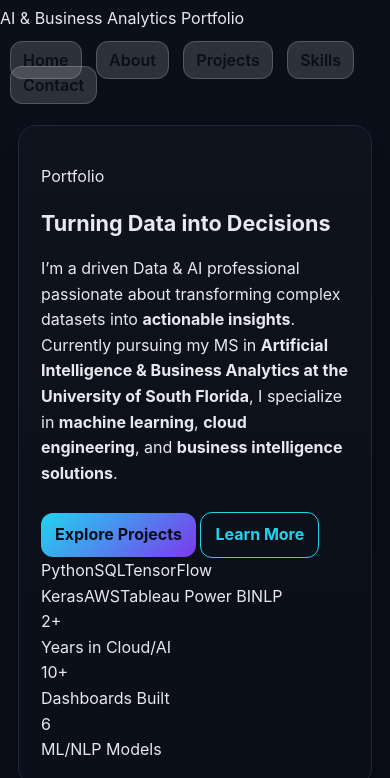
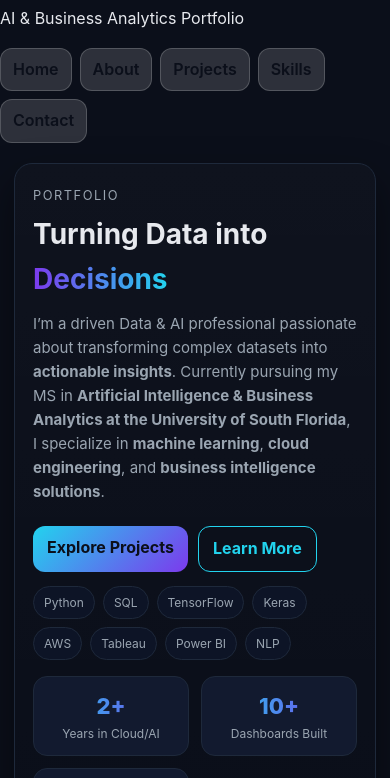
Before and after one commit to Mythily2110/portfolio-U15860523, a plain HTML site: page index.html in a window 390 px wide. Shown: the part 61-839 px from the top of the page. Drawn offline with Linux system fonts and the light colour scheme.

Commit message:
Update style.css

```diff
--- a/style.css
+++ b/style.css
@@ -10,12 +10,13 @@
   --border:#1E293B;      /* borders */
   --shadow:0 18px 40px rgba(0,0,0,.45);
 }
-/* change palette quickly:
-:root{ --accent:#10b981; --accent2:#06b6d4; }  emerald-cyan
-*/
+/* quick palette swap example:
+:root{ --accent:#10b981; --accent2:#06b6d4; }  /* emerald-cyan */
+/* :root{ --accent:#3b82f6; --accent2:#0ea5e9; }  /* blue-sky */
 
 /* ===== base ===== */
-*{box-sizing:border-box} html,body{margin:0}
+*{box-sizing:border-box}
+html,body{margin:0}
 body{
   background:var(--bg); color:var(--text);
   font-family:Inter,system-ui,-apple-system,Segoe UI,Roboto,Arial,sans-serif;
@@ -31,16 +32,18 @@ a:hover{opacity:.92}
   border-bottom:1px solid var(--border);
   box-shadow:var(--shadow);
 }
-.wrap{max-width:1100px; margin:0 auto; padding:12px 18px;
-  display:flex; align-items:center; justify-content:space-between; gap:14px;}
+.wrap{
+  max-width:1100px; margin:0 auto; padding:12px 18px;
+  display:flex; align-items:center; justify-content:space-between; gap:14px;
+}
 .brand{
   font-weight:800; letter-spacing:.2px;
   background:#0b0f1a; color:#fff; padding:8px 12px; border-radius:12px;
 }
+.nav{display:flex; flex-wrap:wrap; gap:10px}
 .nav a{
   color:#0b0f1a; background:#ffffff24; border:1px solid #ffffff2f;
-  padding:8px 12px; border-radius:12px; margin-left:10px; transition:.2s;
-  font-weight:600;
+  padding:8px 12px; border-radius:12px; transition:.2s; font-weight:600;
 }
 .nav a:hover{background:#ffffff3a}
 .nav .active{background:#ffffff5c}
@@ -53,33 +56,104 @@ a:hover{opacity:.92}
   border:1px solid var(--border); border-radius:18px; padding:22px;
   box-shadow:var(--shadow); animation:fade .35s ease both;
 }
-h1,h2{margin:0 0 10px}
-h1{font-size:2rem} h2{font-size:1.35rem}
+h1,h2,h3{margin:0 0 10px}
+h1{font-size:2rem}
+h2{font-size:1.35rem}
 .lead{color:var(--muted); max-width:900px}
 
-/* buttons / badges */
+/* ===== buttons / links ===== */
 .btn{
   display:inline-block; padding:9px 14px; border-radius:12px;
   background:linear-gradient(135deg,var(--accent),var(--accent2)); color:#0b0f1a;
-  font-weight:700; margin-top:10px;
+  font-weight:700; margin-top:10px; transition:transform .2s;
 }
+.btn:hover{transform:translateY(-2px)}
 .btn.ghost{
   background:transparent; color:var(--accent); border:1px solid var(--accent)
 }
+.link{border-bottom:1px dashed transparent}
+.link:hover{border-color:var(--accent)}
+
+/* ===== badges / pills / tags ===== */
 .tags{display:flex; flex-wrap:wrap; gap:8px; margin:8px 0}
 .tags span{
   font-size:12px; padding:6px 10px; border:1px solid var(--border);
   border-radius:999px; color:var(--muted); background:#0d1426
 }
+.pillset{display:flex; flex-wrap:wrap; gap:8px; margin-top:6px}
+.pill{
+  font-size:12px; padding:6px 10px; border:1px solid var(--border);
+  border-radius:999px; color:var(--muted); background:#0d1426
+}
 
-/* grids */
-.grid{display:grid; grid-template-columns:repeat(auto-fit,minmax(260px,1fr)); gap:16px}
+/* ===== grids ===== */
+.grid{
+  display:grid; grid-template-columns:repeat(auto-fit,minmax(260px,1fr)); gap:16px
+}
 
-/* footer */
+/* ===== cards hover refinement ===== */
+.card:hover{transform:translateY(-2px)}
+.card p:last-child{margin-bottom:0}
+
+/* ===== lists ===== */
+ul{padding-left:18px; margin:8px 0}
+ul li{margin:6px 0}
+
+/* ===== footer ===== */
 .footer{
   background:var(--panel); border-top:1px solid var(--border);
   color:var(--muted); text-align:center; padding:20px; margin-top:18px;
 }
 
-/* animation */
-@keyframes fade{from{opacity:0; transform:translateY(8px)} to{opacity:1; transform:translateY(0)}}
+/* ===== HERO (home) ===== */
+.hero{padding:28px 26px}
+.eyebrow{
+  letter-spacing:.12em; text-transform:uppercase; color:var(--muted);
+  margin:0 0 6px; font-size:.8rem
+}
+.hero-title{
+  font-size:clamp(28px,4.5vw,44px); margin:.1rem 0 10px;
+}
+.grad{
+  background:linear-gradient(90deg,var(--accent2),var(--accent));
+  -webkit-background-clip:text; background-clip:text; color:transparent;
+}
+.hero-lead{
+  color:var(--muted); font-size:clamp(15px,1.5vw,18px);
+  max-width:900px; margin:0 0 12px
+}
+.hero-cta{display:flex; gap:10px; flex-wrap:wrap; margin:10px 0 14px}
+.hero-stats{
+  display:grid; grid-template-columns:repeat(3,minmax(120px,1fr)); gap:12px; margin-top:16px
+}
+.stat{
+  background:var(--card); border:1px solid var(--border);
+  border-radius:14px; padding:12px; text-align:center
+}
+.num{
+  font-weight:800; font-size:22px;
+  background:linear-gradient(90deg,var(--accent),var(--accent2));
+  -webkit-background-clip:text; background-clip:text; color:transparent
+}
+.label{color:var(--muted); font-size:12px}
+
+/* ===== contact page niceties ===== */
+.contact-list{list-style:none; padding:0; margin:0}
+.contact-list li{margin:10px 0}
+.contact-list a{color:var(--accent)}
+.contact-list a:hover{opacity:.9}
+
+/* ===== responsive ===== */
+@media (max-width:720px){
+  .wrap{flex-direction:column; align-items:flex-start}
+  .nav{gap:8px}
+  .container{padding:20px 14px}
+  .hero{padding:22px 18px}
+  .hero-stats{grid-template-columns:1fr 1fr}
+}
+
+/* ===== animation ===== */
+@keyframes fade{
+  from{opacity:0; transform:translateY(8px)}
+  to{opacity:1; transform:translateY(0)}
+}
```
